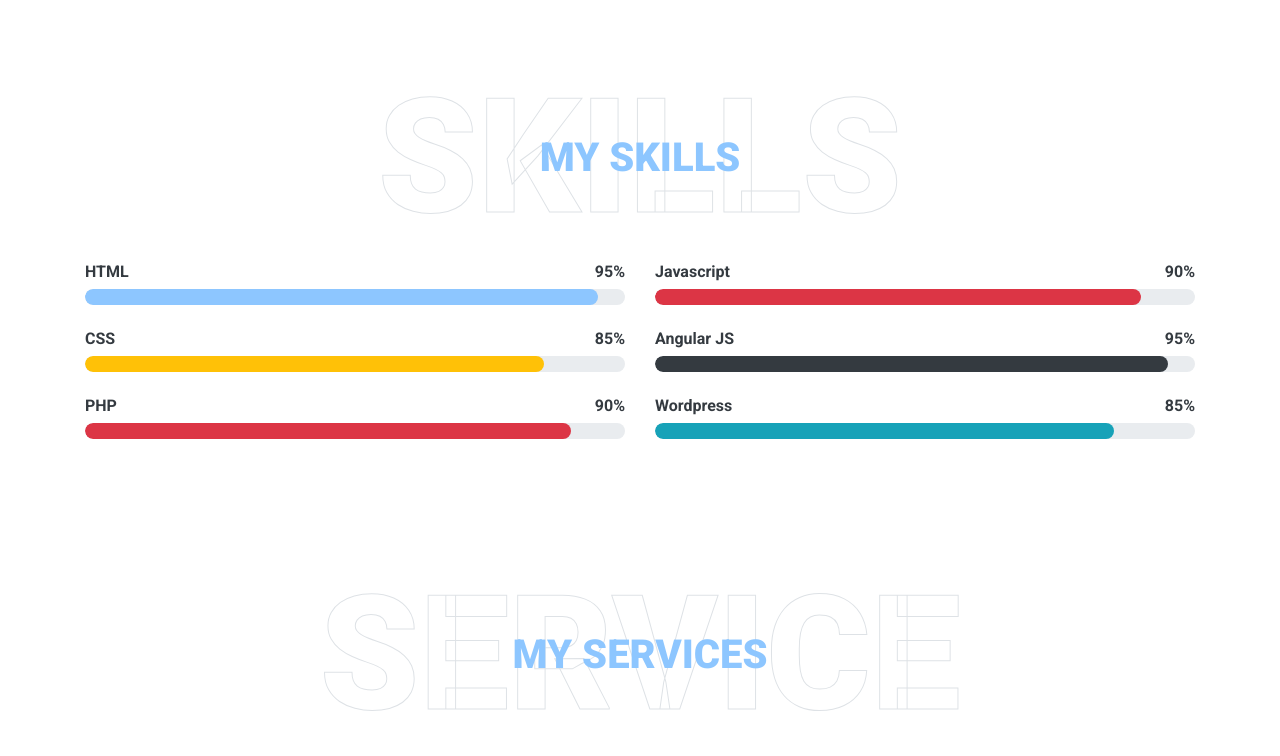
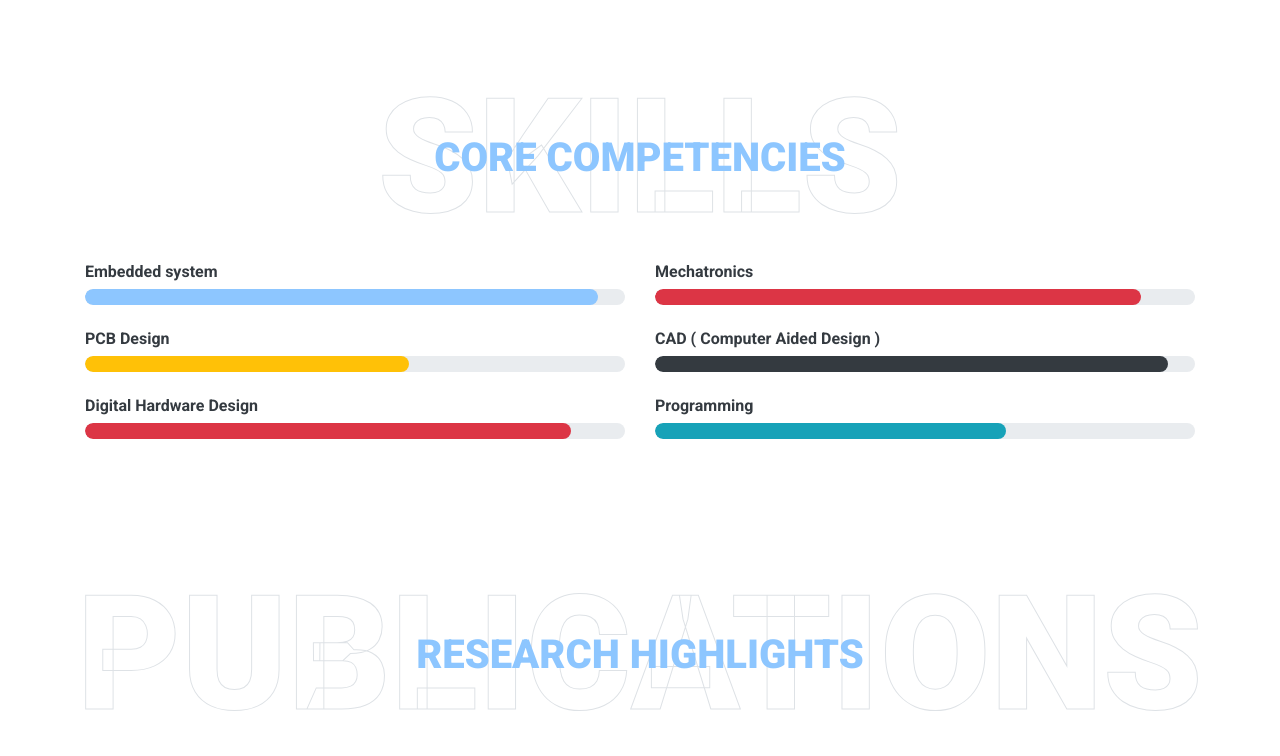
Before and after one commit to Abhijeetbyte/Abhijeetbyte.github.io, a plain HTML site: page index.html in a window 1280 px wide. Shown: the part 2500-3256 px from the top of the page. Drawn offline with nearby package versions, Linux system fonts and the light colour scheme.

Commit message:
Update index.html

```diff
--- a/index.html
+++ b/index.html
@@ -64,10 +64,10 @@
                 <a href="#about" class="nav-item nav-link">About</a>
                 <a href="#qualification" class="nav-item nav-link">Quality</a>
                 <a href="#skill" class="nav-item nav-link">Skill</a>
-                <a href="#service" class="nav-item nav-link">Service</a>
-                <a href="#portfolio" class="nav-item nav-link">Portfolio</a>
-                <a href="#testimonial" class="nav-item nav-link">Review</a>
-                <a href="#blog" class="nav-item nav-link">Blog</a>
+                <a href="#service" class="nav-item nav-link">Publications</a>
+                <a href="#portfolio" class="nav-item nav-link">Media</a>
+                <a href="#testimonial" class="nav-item nav-link">Team</a>
+                <a href="#blog" class="nav-item nav-link">Work</a>
                 <a href="#contact" class="nav-item nav-link">Contact</a>
             </div>
         </div>
@@ -136,6 +136,7 @@
                         <div class="col-sm-6 py-2"><h6>Degree: <span class="text-secondary">Bachelor's, Computer Science and Data Analytics</span></h6></div>
                         <div class="col-sm-6 py-2"><h6>Email: <span class="text-secondary">abhijeetkr.sci@gmail.com</span></h6></div>
                         <div class="col-sm-6 py-2"><h6>Address: <span class="text-secondary">Patna, Bihar, India</span></h6></div>
+
                     </div>
                     <a href="https://www.linkedin.com/in/abhijeetkumar-in/" target="_blank" class="btn btn-outline-primary mr-4">Linkedin</a>
                     <a href="https://www.researchgate.net/profile/Abhijeet-Kumar-44" target="_blank"class="btn btn-outline-primary mr-4">Research Gate</a>
@@ -214,14 +215,14 @@
         <div class="container">
             <div class="position-relative d-flex align-items-center justify-content-center">
                 <h1 class="display-1 text-uppercase text-white" style="-webkit-text-stroke: 1px #dee2e6;">Skills</h1>
-                <h1 class="position-absolute text-uppercase text-primary">My Skills</h1>
+                <h1 class="position-absolute text-uppercase text-primary">Core Competencies</h1>
             </div>
             <div class="row align-items-center">
                 <div class="col-md-6">
                     <div class="skill mb-4">
                         <div class="d-flex justify-content-between">
-                            <h6 class="font-weight-bold">HTML</h6>
-                            <h6 class="font-weight-bold">95%</h6>
+                            <h6 class="font-weight-bold">Embedded system</h6>
+
                         </div>
                         <div class="progress">
                             <div class="progress-bar bg-primary" role="progressbar" aria-valuenow="95" aria-valuemin="0" aria-valuemax="100"></div>
@@ -229,17 +230,17 @@
                     </div>
                     <div class="skill mb-4">
                         <div class="d-flex justify-content-between">
-                            <h6 class="font-weight-bold">CSS</h6>
-                            <h6 class="font-weight-bold">85%</h6>
+                            <h6 class="font-weight-bold">PCB Design</h6>
+
                         </div>
                         <div class="progress">
-                            <div class="progress-bar bg-warning" role="progressbar" aria-valuenow="85" aria-valuemin="0" aria-valuemax="100"></div>
+                            <div class="progress-bar bg-warning" role="progressbar" aria-valuenow="60" aria-valuemin="0" aria-valuemax="100"></div>
                         </div>
                     </div>
                     <div class="skill mb-4">
                         <div class="d-flex justify-content-between">
-                            <h6 class="font-weight-bold">PHP</h6>
-                            <h6 class="font-weight-bold">90%</h6>
+                            <h6 class="font-weight-bold">Digital Hardware Design</h6>
+
                         </div>
                         <div class="progress">
                             <div class="progress-bar bg-danger" role="progressbar" aria-valuenow="90" aria-valuemin="0" aria-valuemax="100"></div>
@@ -249,8 +250,7 @@
                 <div class="col-md-6">
                     <div class="skill mb-4">
                         <div class="d-flex justify-content-between">
-                            <h6 class="font-weight-bold">Javascript</h6>
-                            <h6 class="font-weight-bold">90%</h6>
+                            <h6 class="font-weight-bold">Mechatronics</h6>
                         </div>
                         <div class="progress">
                             <div class="progress-bar bg-danger" role="progressbar" aria-valuenow="90" aria-valuemin="0" aria-valuemax="100"></div>
@@ -258,8 +258,7 @@
                     </div>
                     <div class="skill mb-4">
                         <div class="d-flex justify-content-between">
-                            <h6 class="font-weight-bold">Angular JS</h6>
-                            <h6 class="font-weight-bold">95%</h6>
+                            <h6 class="font-weight-bold">CAD ( Computer Aided Design )</h6>
                         </div>
                         <div class="progress">
                             <div class="progress-bar bg-dark" role="progressbar" aria-valuenow="95" aria-valuemin="0" aria-valuemax="100"></div>
@@ -267,11 +266,10 @@
                     </div>
                     <div class="skill mb-4">
                         <div class="d-flex justify-content-between">
-                            <h6 class="font-weight-bold">Wordpress</h6>
-                            <h6 class="font-weight-bold">85%</h6>
+                            <h6 class="font-weight-bold">Programming</h6>
                         </div>
                         <div class="progress">
-                            <div class="progress-bar bg-info" role="progressbar" aria-valuenow="85" aria-valuemin="0" aria-valuemax="100"></div>
+                            <div class="progress-bar bg-info" role="progressbar" aria-valuenow="65" aria-valuemin="0" aria-valuemax="100"></div>
                         </div>
                     </div>
                 </div>
@@ -285,8 +283,8 @@
     <div class="container-fluid pt-5" id="service">
         <div class="container">
             <div class="position-relative d-flex align-items-center justify-content-center">
-                <h1 class="display-1 text-uppercase text-white" style="-webkit-text-stroke: 1px #dee2e6;">Service</h1>
-                <h1 class="position-absolute text-uppercase text-primary">My Services</h1>
+                <h1 class="display-1 text-uppercase text-white" style="-webkit-text-stroke: 1px #dee2e6;">Publications</h1>
+                <h1 class="position-absolute text-uppercase text-primary">Research Highlights</h1>
             </div>
             <div class="row pb-3">
                 <div class="col-lg-4 col-md-6 text-center mb-5">
@@ -356,7 +354,7 @@
                         <li class="btn btn-sm btn-outline-primary m-1 active"  data-filter="*">All</li>
                         <li class="btn btn-sm btn-outline-primary m-1" data-filter=".first">Design</li>
                         <li class="btn btn-sm btn-outline-primary m-1" data-filter=".second">Development</li>
-                        <li class="btn btn-sm btn-outline-primary m-1" data-filter=".third">Marketing</li>
+                        <li class="btn btn-sm btn-outline-primary m-1" data-filter=".third">Research</li>
                     </ul>
                 </div>
             </div>
@@ -431,8 +429,8 @@
     <div class="container-fluid py-5" id="testimonial">
         <div class="container">
             <div class="position-relative d-flex align-items-center justify-content-center">
-                <h1 class="display-1 text-uppercase text-white" style="-webkit-text-stroke: 1px #dee2e6;">Review</h1>
-                <h1 class="position-absolute text-uppercase text-primary">Clients Say</h1>
+                <h1 class="display-1 text-uppercase text-white" style="-webkit-text-stroke: 1px #dee2e6;">Team</h1>
+                <h1 class="position-absolute text-uppercase text-primary">Shared Vision</h1>
             </div>
             <div class="row justify-content-center">
                 <div class="col-lg-8">
@@ -470,8 +468,8 @@
     <div class="container-fluid pt-5" id="blog">
         <div class="container">
             <div class="position-relative d-flex align-items-center justify-content-center">
-                <h1 class="display-1 text-uppercase text-white" style="-webkit-text-stroke: 1px #dee2e6;">Blog</h1>
-                <h1 class="position-absolute text-uppercase text-primary">Latest Blog</h1>
+                <h1 class="display-1 text-uppercase text-white" style="-webkit-text-stroke: 1px #dee2e6;">Work</h1>
+                <h1 class="position-absolute text-uppercase text-primary">Latest Work</h1>
             </div>
             <div class="row">
                 <div class="col-lg-4 mb-5">
```
